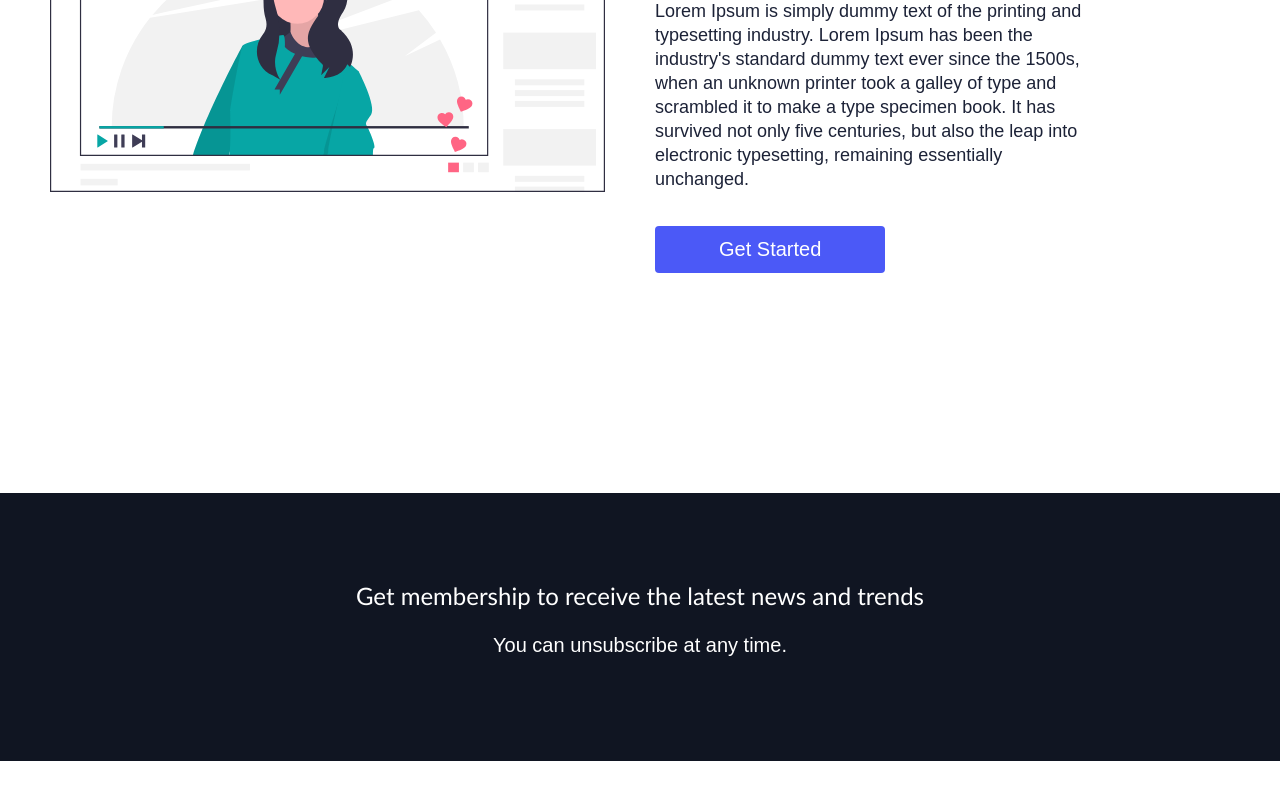
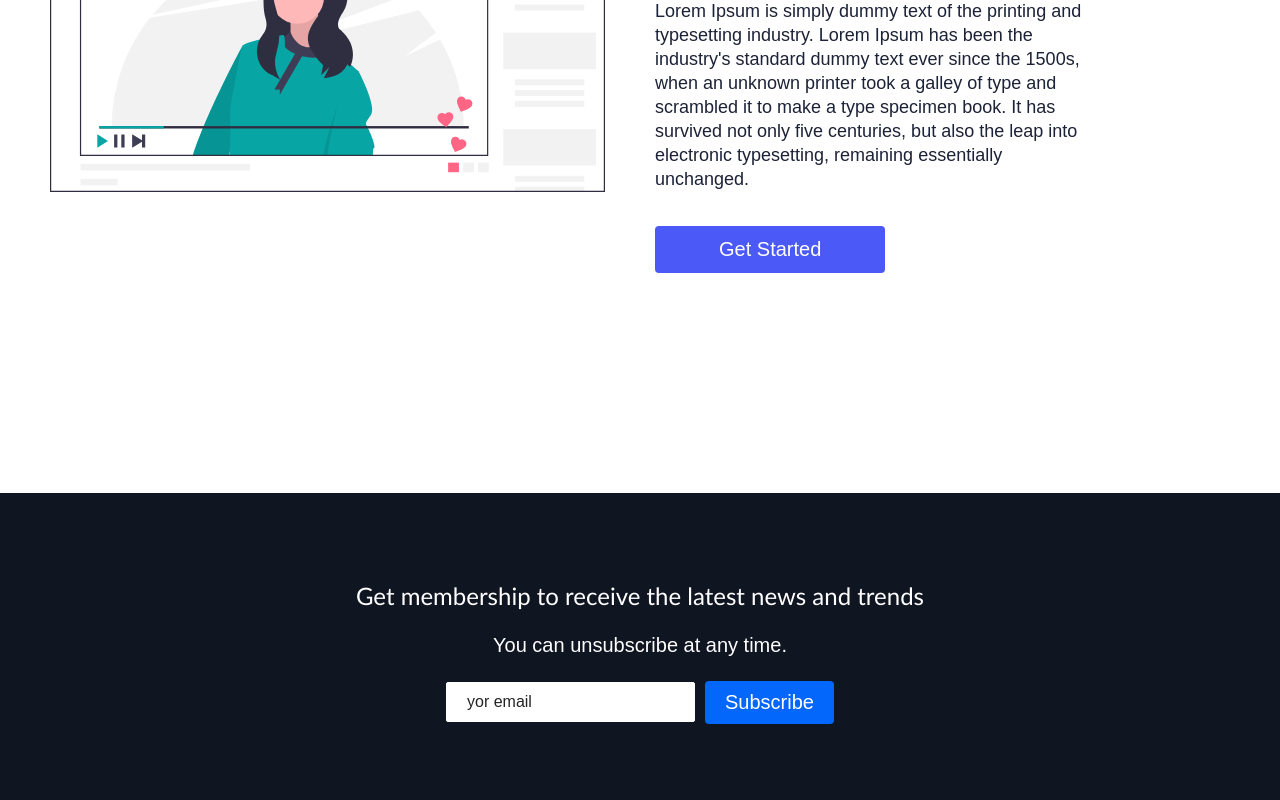
Before and after one commit to AbhishekPratap05/react-webiste-styled-components, a React (Create React App) app: page / in a window 1280 px wide. Shown: the part 3272-4072 px from the top of the page. Before the commit the page ends 4033 px from the top, so only its background shows below. Built offline with nearby package versions, Linux system fonts and the light colour scheme.

Commit message:
added subscribe form

```diff
--- a/src/components/Footer/Footer.elements.ts
+++ b/src/components/Footer/Footer.elements.ts
@@ -30,3 +30,32 @@ export const FooterSubText = styled.p`
 	margin-bottom: 24px;
 	font-size: 20px;
 `;
+
+export const Form = styled.form`
+	display: flex;
+	justify-content: center;
+	align-items: center;
+
+	@media screen and (max-width: 820px) {
+		flex-direction: column;
+		width: 80%;
+	}
+`;
+
+export const FormInput = styled.input`
+	padding: 10px 20px;
+	border-radius: 2px;
+	margin-right: 10px;
+	outline: none;
+	font-size: 16px;
+	border: 1px solid #fff;
+
+	&::placeholder {
+		color: #242424;
+	}
+
+	@media screen and (max-width: 820px) {
+		width: 100%;
+		margin: 0 0 16% 0;
+	}
+`;
--- a/src/components/Footer/Footer.tsx
+++ b/src/components/Footer/Footer.tsx
@@ -1,5 +1,13 @@
 import React from 'react';
-import { FooterContainer, FooterSubHeading, FooterSubscription, FooterSubText } from './Footer.elements';
+import { Button } from '../../globalStyle';
+import {
+	FooterContainer,
+	FooterSubHeading,
+	FooterSubscription,
+	FooterSubText,
+	Form,
+	FormInput
+} from './Footer.elements';
 
 const Footer = () => {
 	return (
@@ -7,6 +15,10 @@ const Footer = () => {
 			<FooterSubscription>
 				<FooterSubHeading>Get membership to receive the latest news and trends</FooterSubHeading>
 				<FooterSubText>You can unsubscribe at any time.</FooterSubText>
+				<Form>
+					<FormInput name="email" type="email" placeholder="yor email" />
+					<Button fontBig>Subscribe</Button>
+				</Form>
 			</FooterSubscription>
 		</FooterContainer>
 	);
```
